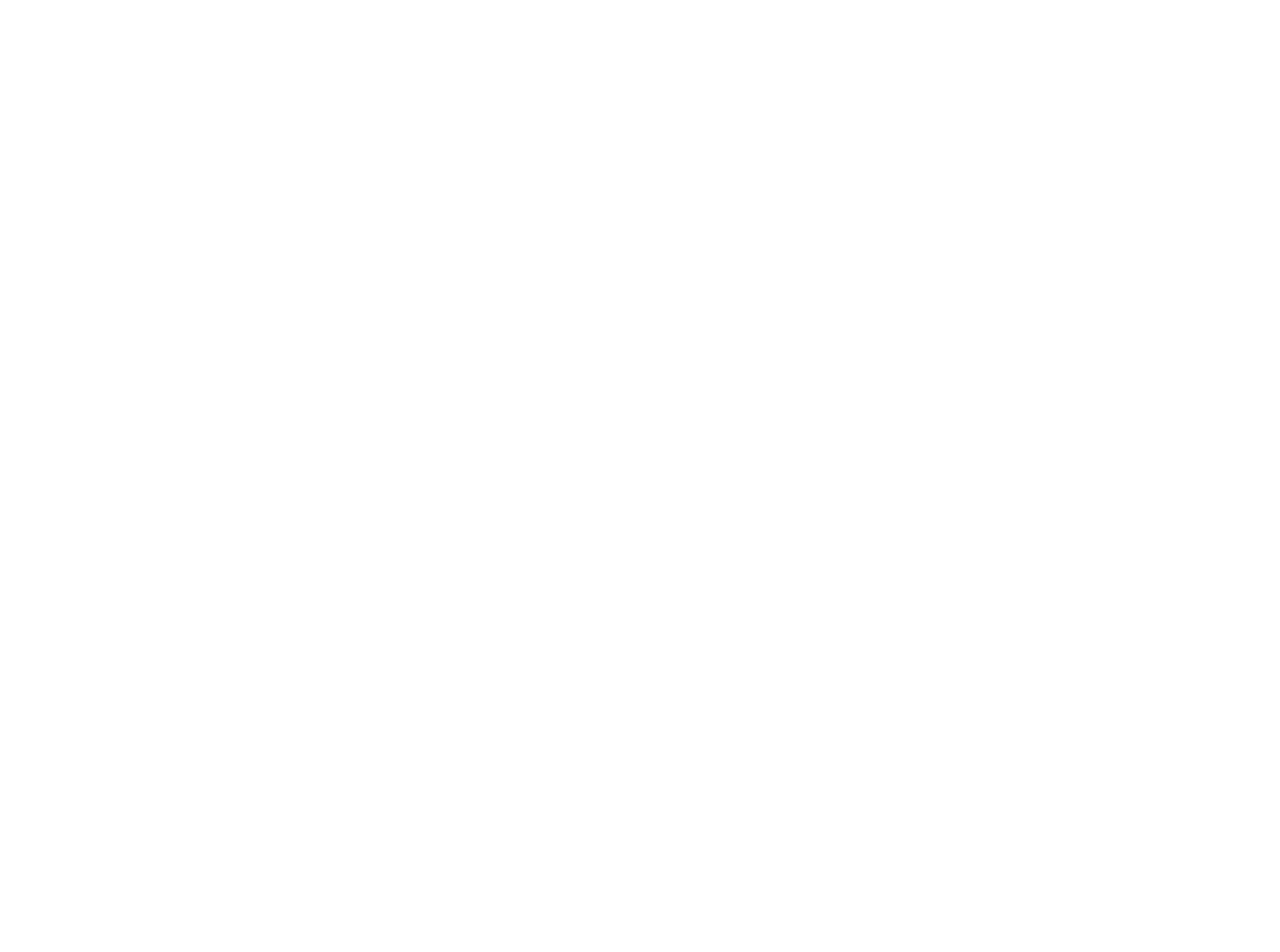
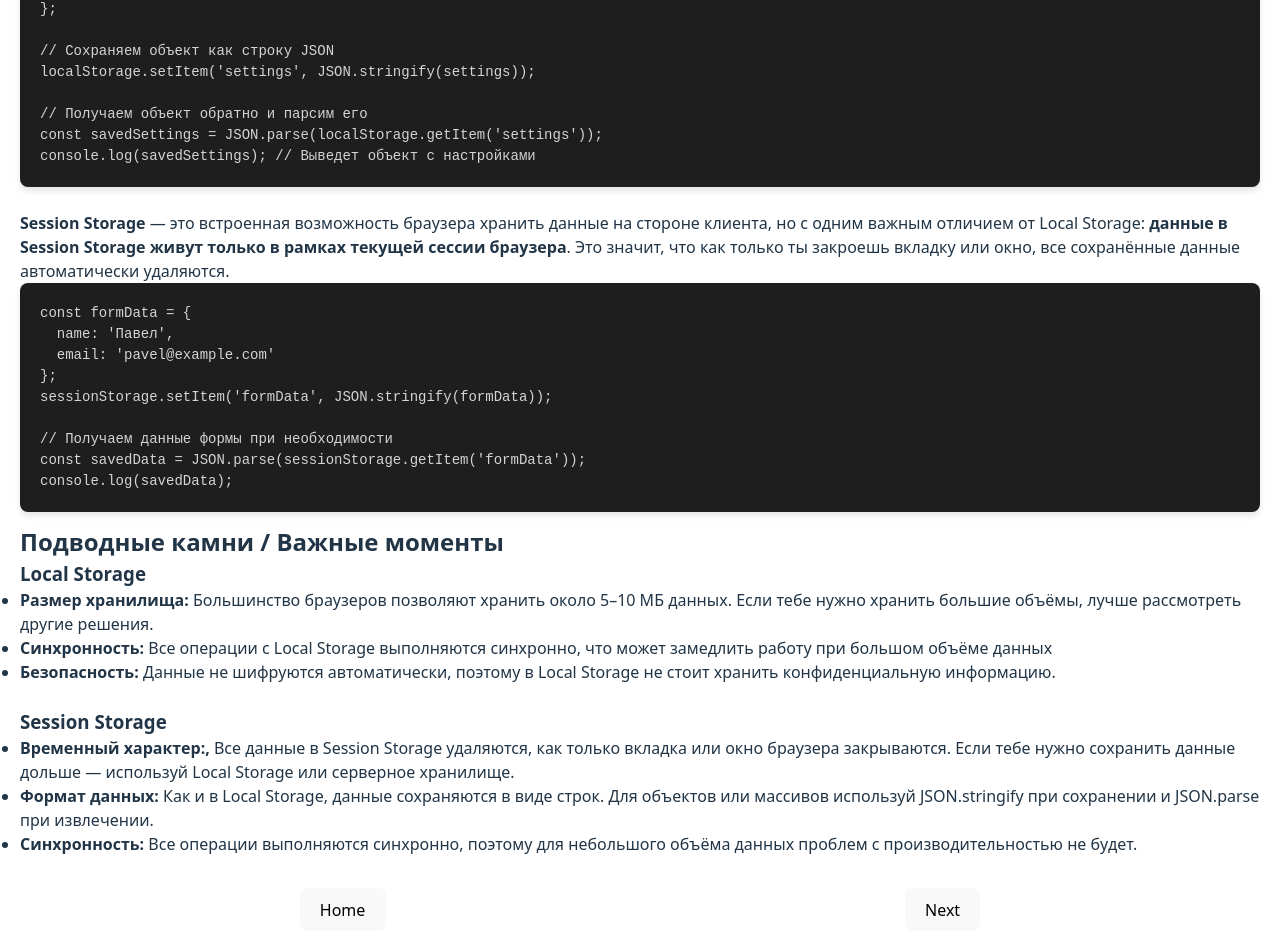
Before and after one commit to pozetiv4iks/redev-react, a React (Vite) app: page /builders in a window 1280 px wide. Shown: the part 399-1351 px from the top of the page. Before the commit the page ends 800 px from the top, so only its background shows below. Built offline with nearby package versions, Linux system fonts and the light colour scheme.

Commit message:
feat: create new page

```diff
--- a/src/components/Buttons.jsx
+++ b/src/components/Buttons.jsx
@@ -6,7 +6,7 @@
     navigate(path);
   };
   return (
-    <div style={{ display: "flex", justifyContent: "space-around" }}>
+    <div style={{ display: "flex", justifyContent: "space-around", padding:'20px' }}>
       {!first && <button onClick={() => handleClick(prev)}>Prev</button>}
       <button onClick={() => handleClick("/")}>Home</button>
       {!last && <button onClick={() => handleClick(next)}>Next</button>}
--- a/src/index.css
+++ b/src/index.css
@@ -46,3 +46,12 @@
     background-color: #f9f9f9;
   }
 }
+
+section{
+  text-align: left;
+  margin-bottom: 12px;
+}
+
+.bold{
+  font-weight: bold;
+}
--- a/src/pages/Builders.jsx
+++ b/src/pages/Builders.jsx
@@ -1,18 +1,102 @@
 import Buttons from "../components/Buttons";
 export default function Builders() {
   return (
-    <div style={{ width: "100%" }}>
+    <div style={{ width: "100%", padding: "20px"}}>
       <h1 style={{ margin: "18px auto" }}>
         Storages (Local Storage, Session Storage, cookies, …)
       </h1>
-      <section style={{textAlign:'left'}}>
+      <section>
         <h2>Краткое описание</h2>
         <p>Есть два вида storage: Local Storage, Session Storage</p>
+        <br></br>
+        <p>
+          <span style={{ fontWeight: "bold" }}>Local Storage</span> — это
+          встроенная возможность браузера хранить данные на стороне клиента.
+          Главное его отличие от обычных переменных в коде в том, что
+          сохранённые данные остаются на устройстве даже после закрытия
+          браузера. Это значит, что ты можешь, например, сохранить тему сайта,
+          язык интерфейса или данные формы, чтобы при следующем посещении
+          пользователь увидел уже нужные настройки.
+        </p>
+        <pre className="pre-code">
+          <code>{`const settings = {
+  theme: 'dark',
+  fontSize: '16px'
+};
+
+// Сохраняем объект как строку JSON
+localStorage.setItem('settings', JSON.stringify(settings));
+
+// Получаем объект обратно и парсим его
+const savedSettings = JSON.parse(localStorage.getItem('settings'));
+console.log(savedSettings); // Выведет объект с настройками`}</code>
+        </pre>
+        <br></br>
+        <p>
+          <span style={{ fontWeight: "bold" }}>Session Storage</span> — это
+          встроенная возможность браузера хранить данные на стороне клиента, но
+          с одним важным отличием от Local Storage:
+          <span style={{ fontWeight: "bold" }}>
+            {" "}
+            данные в Session Storage живут только в рамках текущей сессии
+            браузера
+          </span>
+          . Это значит, что как только ты закроешь вкладку или окно, все
+          сохранённые данные автоматически удаляются.
+        </p>
+        <pre className="pre-code">
+          <code>{`const formData = {
+  name: 'Павел',
+  email: 'pavel@example.com'
+};
+sessionStorage.setItem('formData', JSON.stringify(formData));
+
+// Получаем данные формы при необходимости
+const savedData = JSON.parse(sessionStorage.getItem('formData'));
+console.log(savedData);`}</code>
+        </pre>
       </section>
-
-      <pre className="pre-code">
-        <code>{``}</code>
-      </pre>
+      <section>
+        <h2>Подводные камни / Важные моменты</h2>
+        <h3>Local Storage</h3>
+        <ul>
+          <li>
+            <span className="bold">Размер хранилища:</span> Большинство
+            браузеров позволяют хранить около 5–10 МБ данных. Если тебе нужно
+            хранить большие объёмы, лучше рассмотреть другие решения.
+          </li>
+          <li>
+            <span className="bold">Синхронность:</span> Все операции с Local
+            Storage выполняются синхронно, что может замедлить работу при
+            большом объёме данных
+          </li>
+          <li>
+            <span className="bold">Безопасность:</span> Данные не шифруются
+            автоматически, поэтому в Local Storage не стоит хранить
+            конфиденциальную информацию.
+          </li>
+        </ul>
+        <br></br>
+        <h3>Session Storage</h3>
+        <ul>
+          <li>
+            <span className="bold">Временный характер:,</span> Все данные в
+            Session Storage удаляются, как только вкладка или окно браузера
+            закрываются. Если тебе нужно сохранить данные дольше — используй
+            Local Storage или серверное хранилище.
+          </li>
+          <li>
+            <span className="bold">Формат данных:</span> Как и в Local Storage,
+            данные сохраняются в виде строк. Для объектов или массивов используй
+            JSON.stringify при сохранении и JSON.parse при извлечении.
+          </li>
+          <li>
+            <span className="bold">Синхронность:</span> Все операции выполняются
+            синхронно, поэтому для небольшого объёма данных проблем с
+            производительностью не будет.
+          </li>
+        </ul>
+      </section>
       <Buttons next={"/hooks"} first={true} />
     </div>
   );
--- a/src/pages/Home.jsx
+++ b/src/pages/Home.jsx
@@ -1,6 +1,6 @@
 export default function Home() {
   return (
-    <div style={{ width: "100%" }}>
+    <div style={{ width: "100%", padding: "20px" }}>
       <h1 style={{ margin: "0 auto" }}>Главная</h1>
       <p style={{ marginBottom: "12px" }}>
         В навигации можно найти темы для прочтения
--- a/src/pages/Hooks.jsx
+++ b/src/pages/Hooks.jsx
@@ -5,7 +5,7 @@
 
 
     return (
-        <div style={{width:'100%'}}>
+        <div style={{width:'100%', padding: "20px"}}>
         <h1 style={{margin:'0 auto'}}>Хуки</h1>
         <Buttons prev={"/builders"} next={'/react-hook-form'} />
         </div>
--- a/src/pages/ReactHookForm.jsx
+++ b/src/pages/ReactHookForm.jsx
@@ -2,7 +2,7 @@
 
 export default function ReactHookForm() {
   return (
-    <div style={{ width: "100%" }}>
+    <div style={{ width: "100%", padding: "20px" }}>
       <h1 style={{ margin: "0 auto" }}>Формы</h1>
       <Buttons prev={"/hooks"} next={"/routes"} />
     </div>
--- a/src/pages/ReactRoutes.jsx
+++ b/src/pages/ReactRoutes.jsx
@@ -2,7 +2,7 @@
 
 export default function ReactRoutes (){
     return (
-        <div style={{width:'100%'}}>
+        <div style={{width:'100%', padding: "20px"}}>
         <h1 style={{margin:'0 auto'}}>Роуты</h1>
               <Buttons prev={"/react-hook-form"} next={"/storages"} />
 
--- a/src/pages/Storages.jsx
+++ b/src/pages/Storages.jsx
@@ -2,22 +2,102 @@
 
 export default function Storages() {
   return (
-    <div style={{ width: "100%", padding: '20px'}}>
+    <div style={{ width: "100%", padding: "20px" }}>
       <h1 style={{ margin: "0 auto" }}>
         Storages (Local Storage, Session Storage, cookies, …)
       </h1>
-      <section style={{ textAlign: "left" }}>
+      <section>
         <h2>Краткое описание</h2>
         <p>Есть два вида storage: Local Storage, Session Storage</p>
         <br></br>
-        <p><span style={{fontWeight:'bold'}}>Local Storage</span> — это встроенная возможность браузера хранить данные на стороне клиента. Главное его отличие от обычных переменных в коде в том, что сохранённые данные остаются на устройстве даже после закрытия браузера. Это значит, что ты можешь, например, сохранить тему сайта, язык интерфейса или данные формы, чтобы при следующем посещении пользователь увидел уже нужные настройки.</p>
+        <p>
+          <span style={{ fontWeight: "bold" }}>Local Storage</span> — это
+          встроенная возможность браузера хранить данные на стороне клиента.
+          Главное его отличие от обычных переменных в коде в том, что
+          сохранённые данные остаются на устройстве даже после закрытия
+          браузера. Это значит, что ты можешь, например, сохранить тему сайта,
+          язык интерфейса или данные формы, чтобы при следующем посещении
+          пользователь увидел уже нужные настройки.
+        </p>
+        <pre className="pre-code">
+          <code>{`const settings = {
+  theme: 'dark',
+  fontSize: '16px'
+};
+
+// Сохраняем объект как строку JSON
+localStorage.setItem('settings', JSON.stringify(settings));
+
+// Получаем объект обратно и парсим его
+const savedSettings = JSON.parse(localStorage.getItem('settings'));
+console.log(savedSettings); // Выведет объект с настройками`}</code>
+        </pre>
         <br></br>
-        <p><span style={{fontWeight:'bold'}}>Session Storage</span> — это встроенная возможность браузера хранить данные на стороне клиента, но с одним важным отличием от Local Storage:<span style={{fontWeight:'bold'}}> данные в Session Storage живут только в рамках текущей сессии браузера</span>. Это значит, что как только ты закроешь вкладку или окно, все сохранённые данные автоматически удаляются.</p>
+        <p>
+          <span style={{ fontWeight: "bold" }}>Session Storage</span> — это
+          встроенная возможность браузера хранить данные на стороне клиента, но
+          с одним важным отличием от Local Storage:
+          <span style={{ fontWeight: "bold" }}>
+            {" "}
+            данные в Session Storage живут только в рамках текущей сессии
+            браузера
+          </span>
+          . Это значит, что как только ты закроешь вкладку или окно, все
+          сохранённые данные автоматически удаляются.
+        </p>
+        <pre className="pre-code">
+          <code>{`const formData = {
+  name: 'Павел',
+  email: 'pavel@example.com'
+};
+sessionStorage.setItem('formData', JSON.stringify(formData));
+
+// Получаем данные формы при необходимости
+const savedData = JSON.parse(sessionStorage.getItem('formData'));
+console.log(savedData);`}</code>
+        </pre>
       </section>
-
-      <pre className="pre-code">
-        <code>{``}</code>
-      </pre>
+      <section>
+        <h2>Подводные камни / Важные моменты</h2>
+        <h3>Local Storage</h3>
+        <ul>
+          <li>
+            <span className="bold">Размер хранилища:</span> Большинство
+            браузеров позволяют хранить около 5–10 МБ данных. Если тебе нужно
+            хранить большие объёмы, лучше рассмотреть другие решения.
+          </li>
+          <li>
+            <span className="bold">Синхронность:</span> Все операции с Local
+            Storage выполняются синхронно, что может замедлить работу при
+            большом объёме данных
+          </li>
+          <li>
+            <span className="bold">Безопасность:</span> Данные не шифруются
+            автоматически, поэтому в Local Storage не стоит хранить
+            конфиденциальную информацию.
+          </li>
+        </ul>
+        <br></br>
+        <h3>Session Storage</h3>
+        <ul>
+          <li>
+            <span className="bold">Временный характер:,</span> Все данные в
+            Session Storage удаляются, как только вкладка или окно браузера
+            закрываются. Если тебе нужно сохранить данные дольше — используй
+            Local Storage или серверное хранилище.
+          </li>
+          <li>
+            <span className="bold">Формат данных:</span> Как и в Local Storage,
+            данные сохраняются в виде строк. Для объектов или массивов используй
+            JSON.stringify при сохранении и JSON.parse при извлечении.
+          </li>
+          <li>
+            <span className="bold">Синхронность:</span> Все операции выполняются
+            синхронно, поэтому для небольшого объёма данных проблем с
+            производительностью не будет.
+          </li>
+        </ul>
+      </section>
       <Buttons prev={"/routes"} last={true} />
     </div>
   );
```
